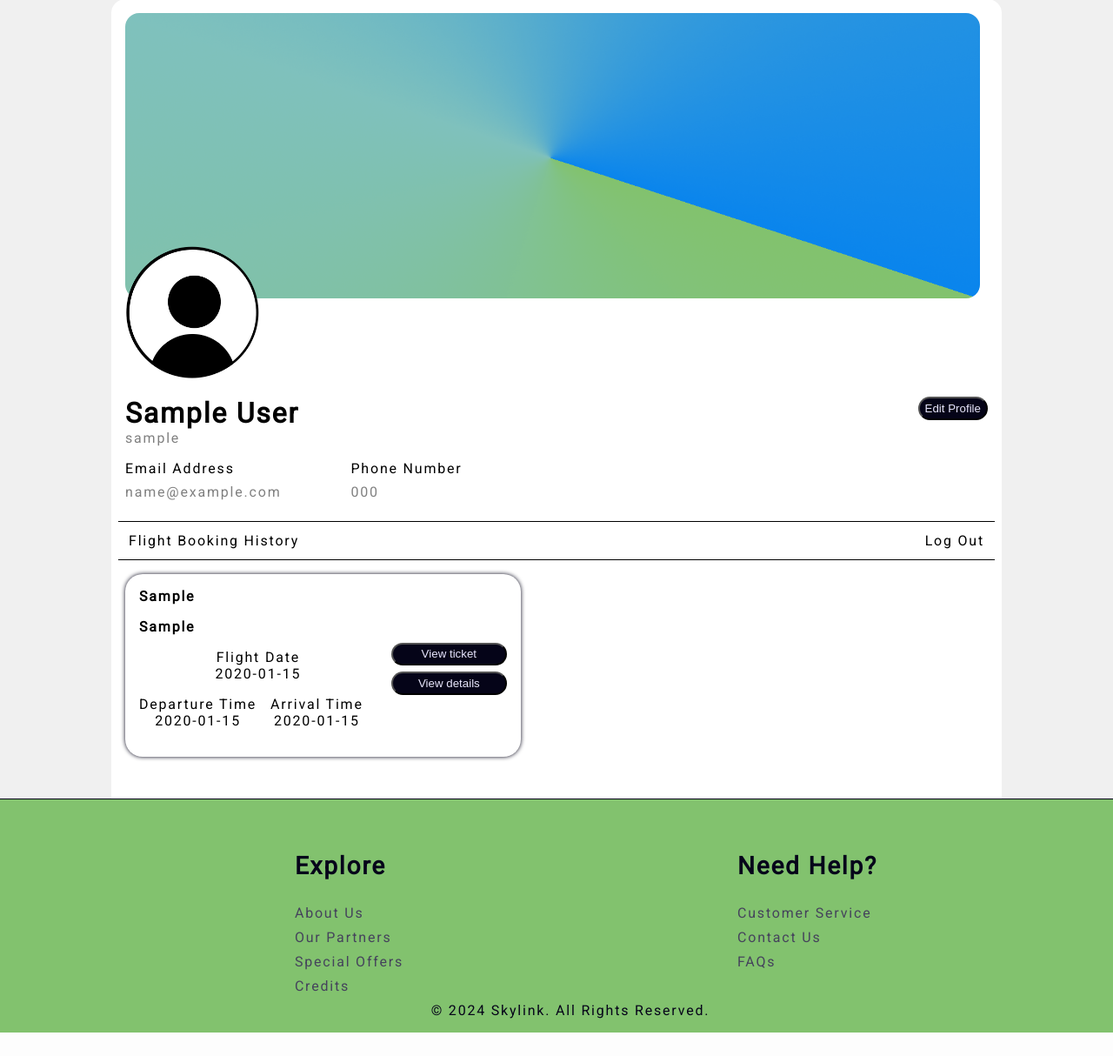
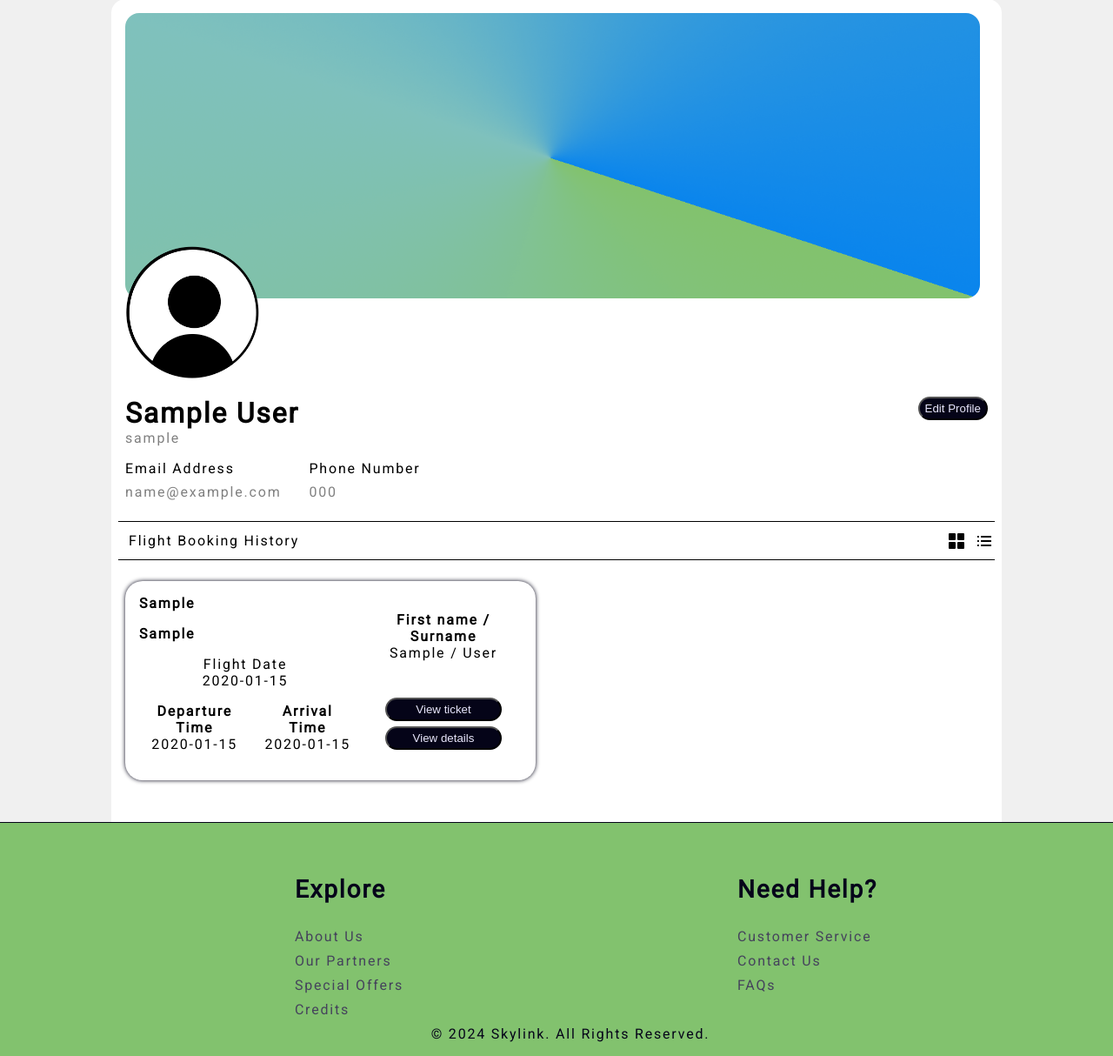
Before and after one commit to Mutton9558/SkyLink, a Flask app: page /profile in a window 1280 px wide. Shown: the part 81-1295 px from the top of the page at 87% size. Before the commit the page ends 1268 px from the top, so only its background shows below. Run offline with Flask 3, Linux system fonts and the light colour scheme; the visitor is signed in with stand-in values (Sample User, id 1); tables that the repository leaves empty hold one stand-in row (values such as "Sample post"); some libraries are stand-ins or nearby versions.

Commit message:
Fixed flight details disappear + add name for recent flight

```diff
--- a/static/profile.css
+++ b/static/profile.css
@@ -64,11 +64,11 @@
 
 .personal-info-details p{
   color: gray;
-  margin: 0.5em 4em 1em 1em;
+  margin: 0.5em 1em 1em;
 }
 
 .personal-info-details h3{
-  margin: 0 4em 0 1em;
+  margin: 0 1em 0 1em;
   font-weight: lighter;
   font-size: medium;
 }
@@ -128,6 +130,13 @@
   border-radius: 20px;
   box-shadow: 0 0 5px var(--background-dark);
   margin: 1em;
+}
+
+.recent-flight-list-container {
+  display: grid;
+  grid-template-columns: repeat(2, 1fr);
+  gap: 1em;
+  justify-items: center;
 }
 
 #recent-flight-list-container h3,
@@ -157,7 +166,6 @@
   display: flex;
   flex-direction: column;
   align-items: center;
-  margin-right: 1em;
 }
 
 #recent-flight-list-right{
@@ -328,4 +350,11 @@ body.dark-mode .transparent-button{
   .user-profile{
     top: 5em;
   }
+
+  .recent-flight-list-container {
+    display: grid;
+    grid-template-columns: repeat(2, 1fr);
+    gap: 1em;
+    justify-items: center;
+  }
 }
--- a/templates/includes/flight_details.html
+++ b/templates/includes/flight_details.html
@@ -1,4 +1,4 @@
-<div id="wrapper-{{flight.bookingNum}}">
+<div id="wrapper-{{flight.bookingNum}}" style="position: absolute">
   <div id="flight-details-{{flight.bookingNum}}" class="flight-details hidden">
     <button
       data-dismiss="flight-details"
@@ -7,16 +7,26 @@
     >
       X Close
     </button>
-        <div class="flight-info" style="width: 85%; position: absolute; top: 3em;">
+    <div class="flight-info" style="width: 85%; position: absolute; top: 3em">
       <h1>Flight Details</h1>
       <h3 id="airline">{{ flight.airline }}</h3>
       <h3 id="flight-number">{{ flight.flightNum }}</h3>
       <div id="recent-flight-date-time">
-            <div id="flight-date" style="align-items: flex-start;">
+        <div id="flight-date" style="align-items: flex-start">
           <p>Flight Date</p>
           <p>{{ flight.date }}</p>
         </div>
-            <div class="recent-flight-departure-arrival-loc" style="display: flex; flex-direction: row; text-align: center; margin-bottom: 1em;">
+        <div
+          class="recent-flight-departure-arrival-loc"
+          style="
+            display: flex;
+            flex-wrap: wrap;
+            flex-direction: row;
+            text-align: center;
+            margin-bottom: 1em;
+            justify-content: space-evenly;
+          "
+        >
           <div class="departure-location">
             <p><strong>Departure Location</strong></p>
             <p>{{ flight.origin }}</p>
@@ -26,23 +36,50 @@
             <p>{{ flight.destination }}</p>
           </div>
         </div>
-            <div id="recent-flight-times" style="display: flex; flex-direction: row; justify-content: center; text-align: center;">
-            <div id="departure-time" style="margin-right: 3em;">
+        <div
+          id="recent-flight-times"
+          style="
+            display: flex;
+            flex-direction: row;
+            justify-content: space-around;
+            text-align: center;
+          "
+        >
+          <div id="departure-time">
             <p>Departure Time</p>
             <p>{{ flight.departureTime }}</p>
           </div>
-            <div id="arrival-time" style="margin-left: 3em;">
+          <div id="arrival-time">
             <p>Arrival Time</p>
             <p>{{ flight.arrivalTime }}</p>
           </div>
         </div>
 
+        <div
+          style="
+            display: flex;
+            flex-direction: row;
+            justify-content: space-around;
+          "
+        >
           <div id="selected-seat">
             <p>Your Seat Number</p>
             <p>{{ flight.seatNum }}</p>
           </div>
+          <div id="bookingNum" style="text-align: center">
+            <p>Booking Number</p>
+            <p>{{ flight.bookingNum }}</p>
           </div>
-        <div class="passengers-details" style="display: flex; flex-direction: row; justify-content: space-between;">
+        </div>
+      </div>
+      <div
+        class="passengers-details"
+        style="
+          display: flex;
+          flex-direction: row;
+          justify-content: space-between;
+        "
+      >
         <div class="first-name">
           <h2>First Name</h2>
           <p>{{ flight.firstName }}</p>
@@ -51,7 +88,14 @@
           <h2>Last Name</h2>
           <p>{{ flight.surname }}</p>
         </div>
-        <button id="cancel-flight-button" class="cancel-flight-button" data-flight-date="{{ flight.date }}">Cancel Flight</button>
+        <button
+          id="cancel-flight-button"
+          class="cancel-flight-button"
+          data-flight-date="{{ flight.date }}"
+        >
+          Cancel Flight
+        </button>
       </div>
     </div>
   </div>
+</div>
--- a/templates/profile.html
+++ b/templates/profile.html
@@ -121,42 +121,90 @@
         <div class="profile-content">
           <div class="profile-content-header">
             <a>Flight Booking History</a>
-            <a>Log Out</a>
+            <div
+              class="view-content-option"
+              style="display: flex; align-items: center"
+            >
+              <svg
+                xmlns="http://www.w3.org/2000/svg"
+                width="24"
+                height="24"
+                style="fill: currentColor; margin-right: 0.25em"
+                viewBox="0 0 24 24"
+                class="viewGrid"
+              >
+                <path
+                  d="M4 11h6a1 1 0 0 0 1-1V4a1 1 0 0 0-1-1H4a1 1 0 0 0-1 1v6a1 1 0 0 0 1 1zm10 0h6a1 1 0 0 0 1-1V4a1 1 0 0 0-1-1h-6a1 1 0 0 0-1 1v6a1 1 0 0 0 1 1zM4 21h6a1 1 0 0 0 1-1v-6a1 1 0 0 0-1-1H4a1 1 0 0 0-1 1v6a1 1 0 0 0 1 1zm10 0h6a1 1 0 0 0 1-1v-6a1 1 0 0 0-1-1h-6a1 1 0 0 0-1 1v6a1 1 0 0 0 1 1z"
+                ></path>
+              </svg>
+              <svg
+                xmlns="http://www.w3.org/2000/svg"
+                width="24"
+                height="24"
+                viewBox="0 0 24 24"
+                style="fill: currentColor; margin-left: 0.25em"
+                class="viewList"
+              >
+                <path
+                  d="M4 6h2v2H4zm0 5h2v2H4zm0 5h2v2H4zm16-8V6H8.023v2H18.8zM8 11h12v2H8zm0 5h12v2H8z"
+                ></path>
+              </svg>
+            </div>
           </div>
           <div class="profile-content-content">
             {% if recent_flights %}
-              {% for flight in recent_flights %}
-              {% include 'includes/flight_details.html' %}
+            <div class="recent-flight-list-container">
+              {% for flight in recent_flights %} {% include
+              'includes/flight_details.html' %}
               <div class="recent-flight-list" id="cont-{{ loop.index }}">
                 <div
                   id="recent-flight-list-container"
                   class="departure-container"
-                  style="justify-content: space-between;"
+                  style="justify-content: space-between"
                 >
                   <div id="recent-flight-list-left">
                     <h3 id="airline">{{ flight.airline }}</h3>
                     <h3 id="flight-number">{{ flight.flightNum }}</h3>
-                    <div id="recent-flight-date-time" style="text-align: center;">
+                    <div
+                      id="recent-flight-date-time"
+                      style="text-align: center"
+                    >
                       <div id="flight-date">
                         <p>Flight Date</p>
                         <p>{{ flight.date }}</p>
                       </div>
                       <div id="recent-flight-times">
-                        <div id="departure-time">
-                          <p>Departure Time</p>
+                        <div id="departure-time" style="margin-right: 0.5em">
+                          <p><strong>Departure Time</strong></p>
                           <p>{{ flight.departureTime }}</p>
                         </div>
-                        <div id="arrival-time">
-                          <p>Arrival Time</p>
+                        <div id="arrival-time" style="margin-left: 0.5em">
+                          <p><strong>Arrival Time</strong></p>
                           <p>{{ flight.arrivalTime }}</p>
                         </div>
                       </div>
                     </div>
                   </div>
                   <div id="recent-flight-list-right">
+                    <div
+                      id="recent-flight-name"
+                      style="
+                        display: flex;
+                        flex-direction: column;
+                        flex-wrap: wrap;
+                        text-align: center;
+                      "
+                    >
+                      <p><strong>First name / Surname</strong></p>
+                      <p>{{ flight.firstName }} / {{ flight.surname }}</p>
+                    </div>
                     <div id="recent-button-actions">
                       <button id="ticket-view">View ticket</button>
-                      <button id="flight-info" data-toggle="flight-details" data-target="#flight-details-{{flight.bookingNum}}">
+                      <button
+                        id="flight-info"
+                        data-toggle="flight-details"
+                        data-target="#flight-details-{{flight.bookingNum}}"
+                      >
                         View details
                       </button>
                     </div>
@@ -164,8 +212,18 @@
                 </div>
               </div>
               {% endfor %}
+            </div>
             {% else %}
-              <p style="display: flex; justify-content: center; align-items: center; padding: 1em;">No record found</p>
+            <p
+              style="
+                display: flex;
+                justify-content: center;
+                align-items: center;
+                padding: 1em;
+              "
+            >
+              No record found
+            </p>
             {% endif %}
           </div>
         </div>
@@ -183,7 +241,7 @@
       function showDetails(event) {
         const targetId = event.target.getAttribute("data-target");
         const flightDetails = document.querySelector(targetId);
-        flightDetails.classList.toggle("hidden");
+        flightDetails.classList.remove("hidden");
       }
 
       function hideDetails(event) {
@@ -192,25 +250,56 @@
       }
 
       function hideCancelButtonIfPastDate() {
-        const cancelButtons = document.querySelectorAll("#cancel-flight-button");
+        const cancelButtons = document.querySelectorAll(
+          "#cancel-flight-button"
+        );
         const currentDate = new Date();
 
-        cancelButtons.forEach(button => {
-          const flightDate = new Date(button.getAttribute("data-flight-date").split('/').reverse().join('-'));
+        cancelButtons.forEach((button) => {
+          const flightDate = new Date(
+            button
+              .getAttribute("data-flight-date")
+              .split("/")
+              .reverse()
+              .join("-")
+          );
           if (flightDate < currentDate) {
             button.style.display = "none";
           }
         });
       }
 
+      function setViewOption(view) {
+        const flightListContainer = document.querySelector(
+          ".recent-flight-list-container"
+        );
+        if (view === "grid") {
+          flightListContainer.classList.add("grid-view");
+          flightListContainer.classList.remove("list-view");
+        } else if (view === "list") {
+          flightListContainer.classList.add("list-view");
+          flightListContainer.classList.remove("grid-view");
+        }
+      }
+
       document.addEventListener("DOMContentLoaded", () => {
-        document.querySelectorAll("[data-toggle='flight-details']").forEach(button => {
-          button.addEventListener("click", showDetails);
-        });
-        document.querySelectorAll("[data-dismiss='flight-details']").forEach(button => {
-          button.addEventListener("click", hideDetails);
-        });
+        document
+          .querySelectorAll("[data-toggle='flight-details']")
+          .forEach((button) => {
+            button.addEventListener("click", showDetails);
+          });
+        document
+          .querySelectorAll("[data-dismiss='flight-details']")
+          .forEach((button) => {
+            button.addEventListener("click", hideDetails);
+          });
         hideCancelButtonIfPastDate();
+        document
+          .querySelector(".viewGrid")
+          .addEventListener("click", () => setViewOption("grid"));
+        document
+          .querySelector(".viewList")
+          .addEventListener("click", () => setViewOption("list"));
       });
     </script>
     <footer>
```
Also changed, not shown: other parts of static/profile.css (+21 -5 lines). Lines whose indentation alone changed are shown as unchanged.
